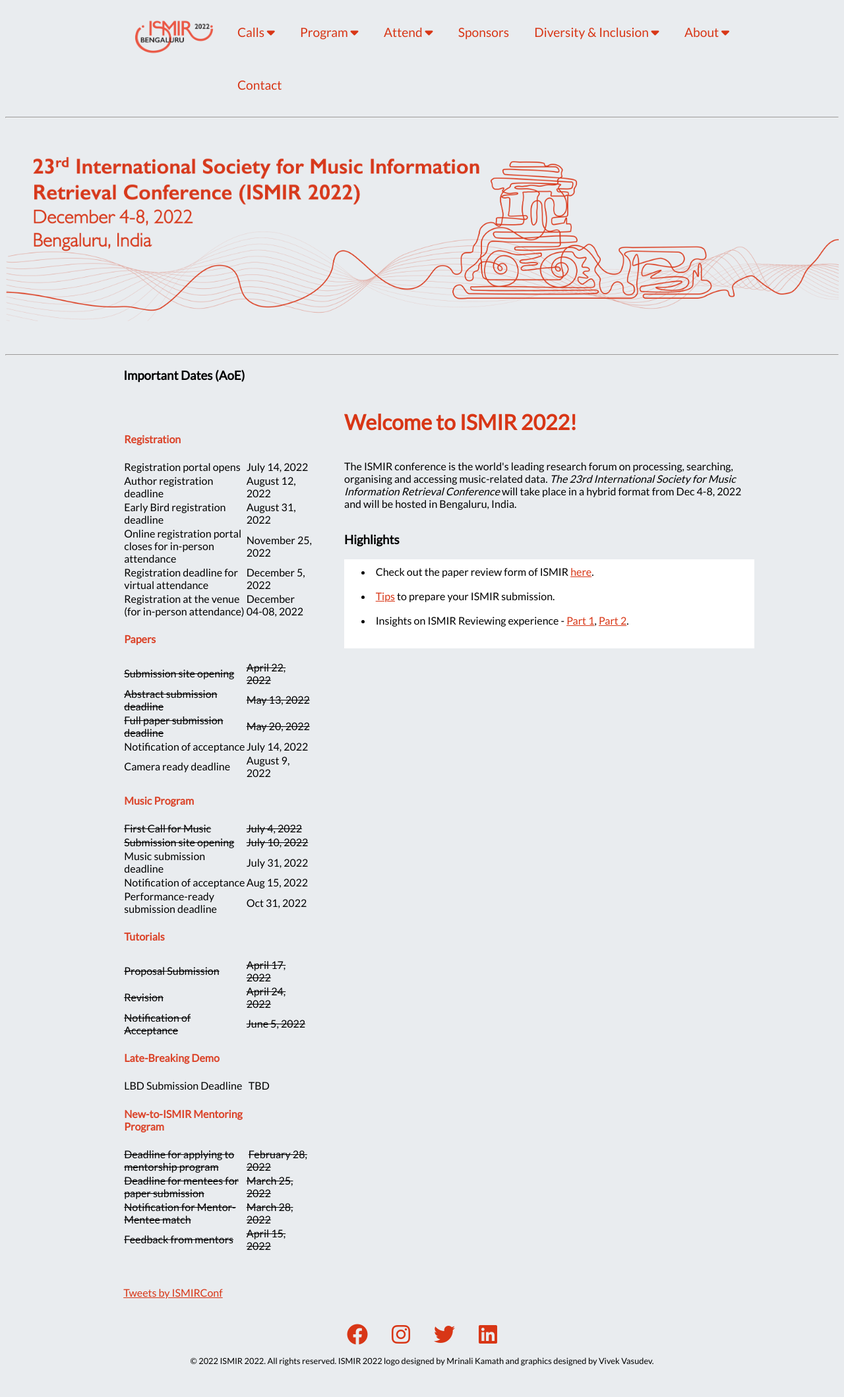
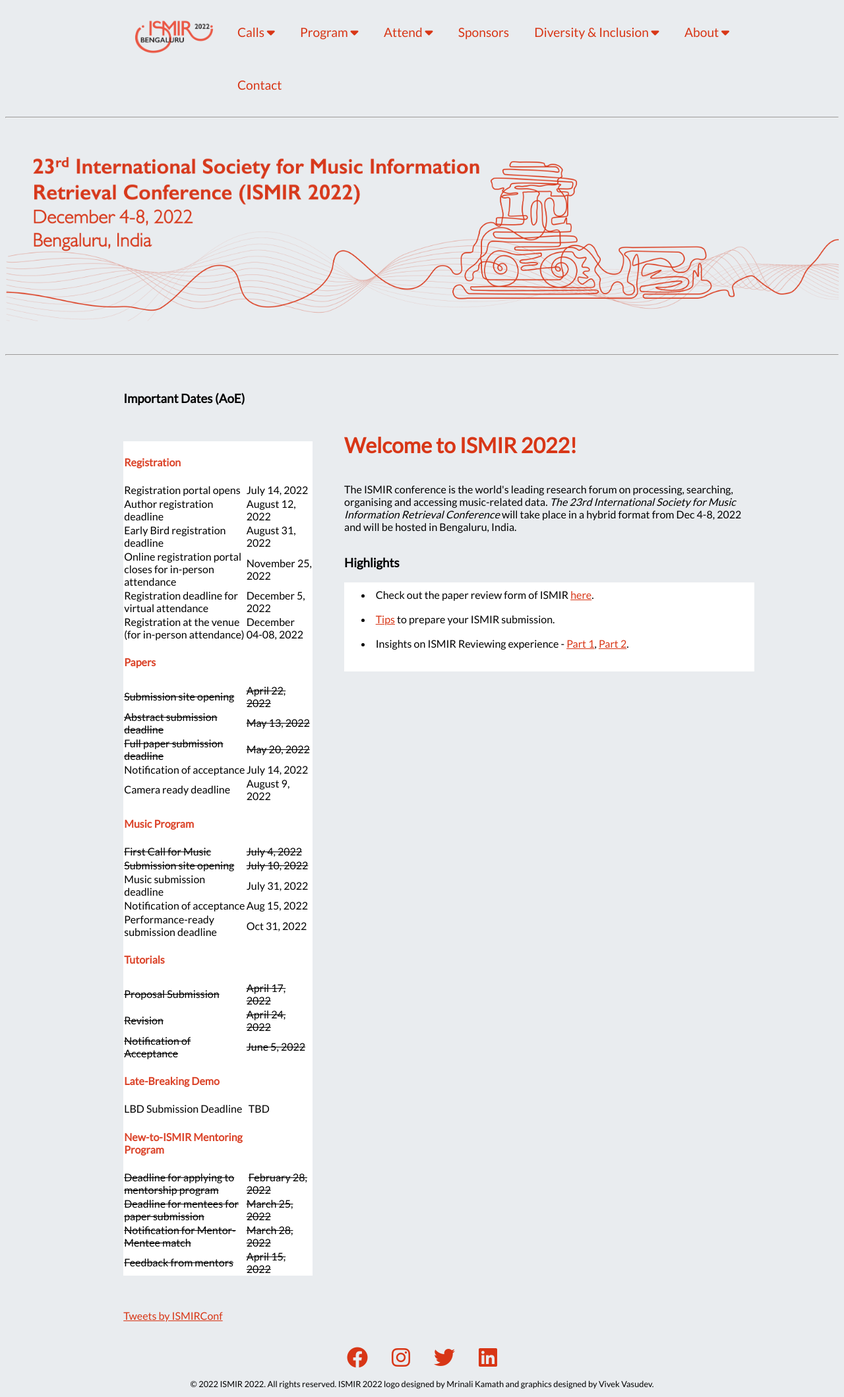
Before and after one commit to ismir2022/ismir2022.github.io, a Jekyll site: the page built from index_staging.md, in a window 1280 px wide. Shown: the whole page at 66% size. Built offline with Jekyll 4.4.1, drawn with Linux system fonts in a browser that asks for light colours; nearby versions of some CDN libraries; comment, search, counter and statistics services are not loaded; before the commit the page ends 2083 px from its top, so only the background shows below that.

Commit message:
scroll fix etc on index staging page

```diff
--- a/index_staging.md
+++ b/index_staging.md
@@ -2,6 +2,8 @@
 layout: default
 title: International Society for Music Information Retrieval
 ---
+
+<br>
 
 ### Important Dates (AoE)
 <h1 style="float:right; width:65%;"> Welcome to ISMIR 2022! </h1>
@@ -21,7 +23,7 @@
 			</tr>
 		</tbody>
 </table>
-<table class="timelinetable2" rules=none style="height:60vh; overflow-y: auto;">
+<table class="timelinetable2" rules=none style="height:30vh; overflow-y:auto; overflow-x:hidden; background-color:rgb(255, 255, 255);">
         <tr>
             <td><h4><span style="color:#DB442A">Registration</span></h4></td>
             <td> </td>
@@ -169,7 +171,7 @@
         </tr>
 </table>
 <br>
-<div style="float:left;"><a class="twitter-timeline" style="width:40%; height=400" href="https://twitter.com/ISMIRConf?ref_src=twsrc%5Etfw">Tweets by ISMIRConf</a> <script async src="https://platform.twitter.com/widgets.js" charset="utf-8"></script></div>
+<div style="float:left;"><a class="twitter-timeline" data-width="350" data-height="500" href="https://twitter.com/ISMIRConf?ref_src=twsrc%5Etfw">Tweets by ISMIRConf</a> <script async src="https://platform.twitter.com/widgets.js" charset="utf-8"></script></div>
 <!-- <div class="mobiletwitter"><a class="twitter-timeline" data-width="250" data-height="400" href="https://twitter.com/ISMIRConf?ref_src=twsrc%5Etfw">Tweets by ISMIRConf</a> <script async src="https://platform.twitter.com/widgets.js" charset="utf-8"></script></div> -->
 <br>
 <br>
```
